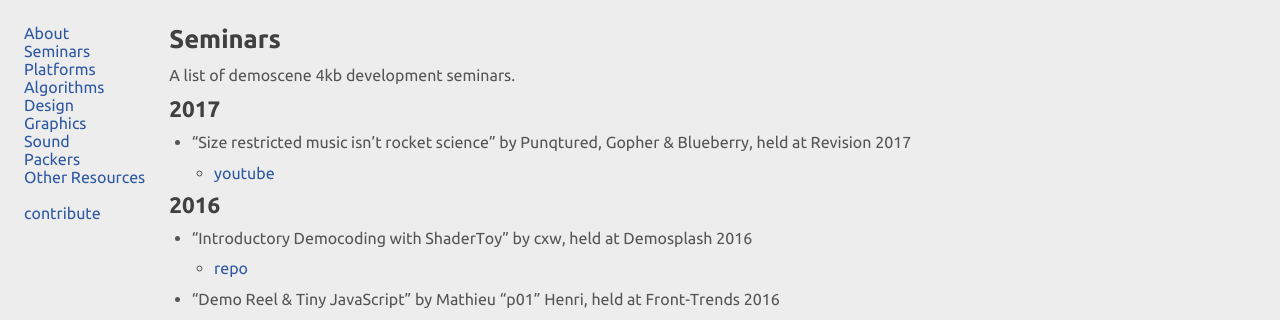
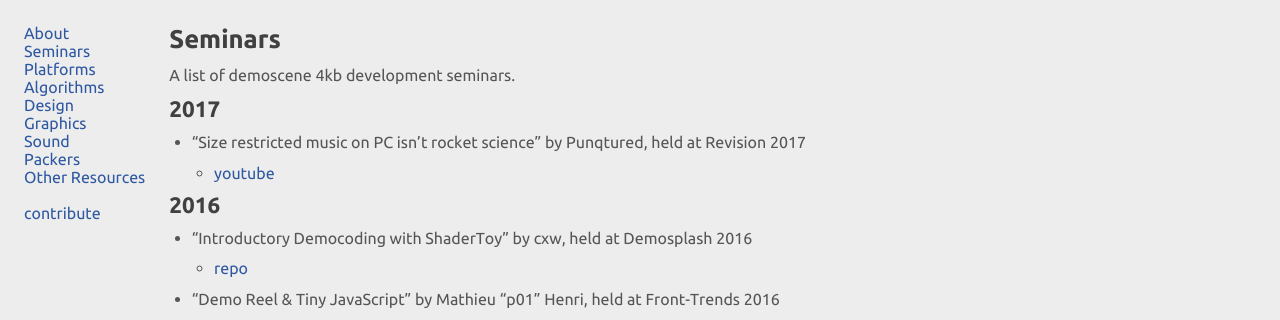
Before and after one commit to in4k/in4k.github.io, a Jekyll site: the page built from wiki/seminars.markdown, in a window 1280 px wide. Shown: the top 320 px of the page. Built offline with Jekyll 4.4.1, drawn with Linux system fonts in a browser that asks for light colours.

Commit message:
Update seminars.markdown

```diff
--- a/wiki/seminars.markdown
+++ b/wiki/seminars.markdown
@@ -6,7 +6,7 @@ layout: "wiki-page"
 A list of demoscene 4kb development seminars.
 
 ## 2017
-* "Size restricted music isn't rocket science" by Punqtured, Gopher & Blueberry, held at Revision 2017
+* "Size restricted music on PC isn't rocket science" by Punqtured, held at Revision 2017
     * [youtube](https://www.youtube.com/watch?v=9BqKH0XNN-g&list=PLNqQO7lFY6dmVxOgMfA0n4Pi00f2y0HCA&index=12)
 
 ## 2016
```
